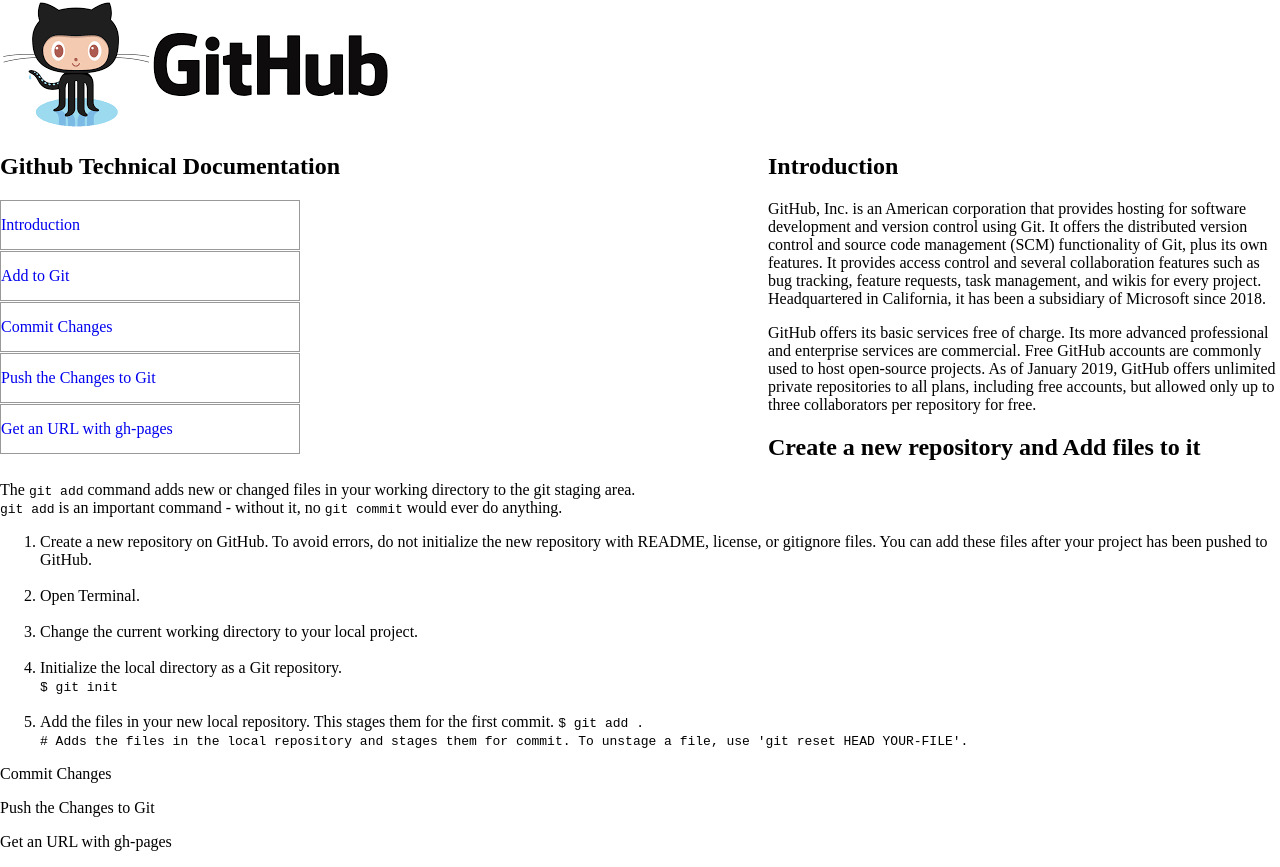
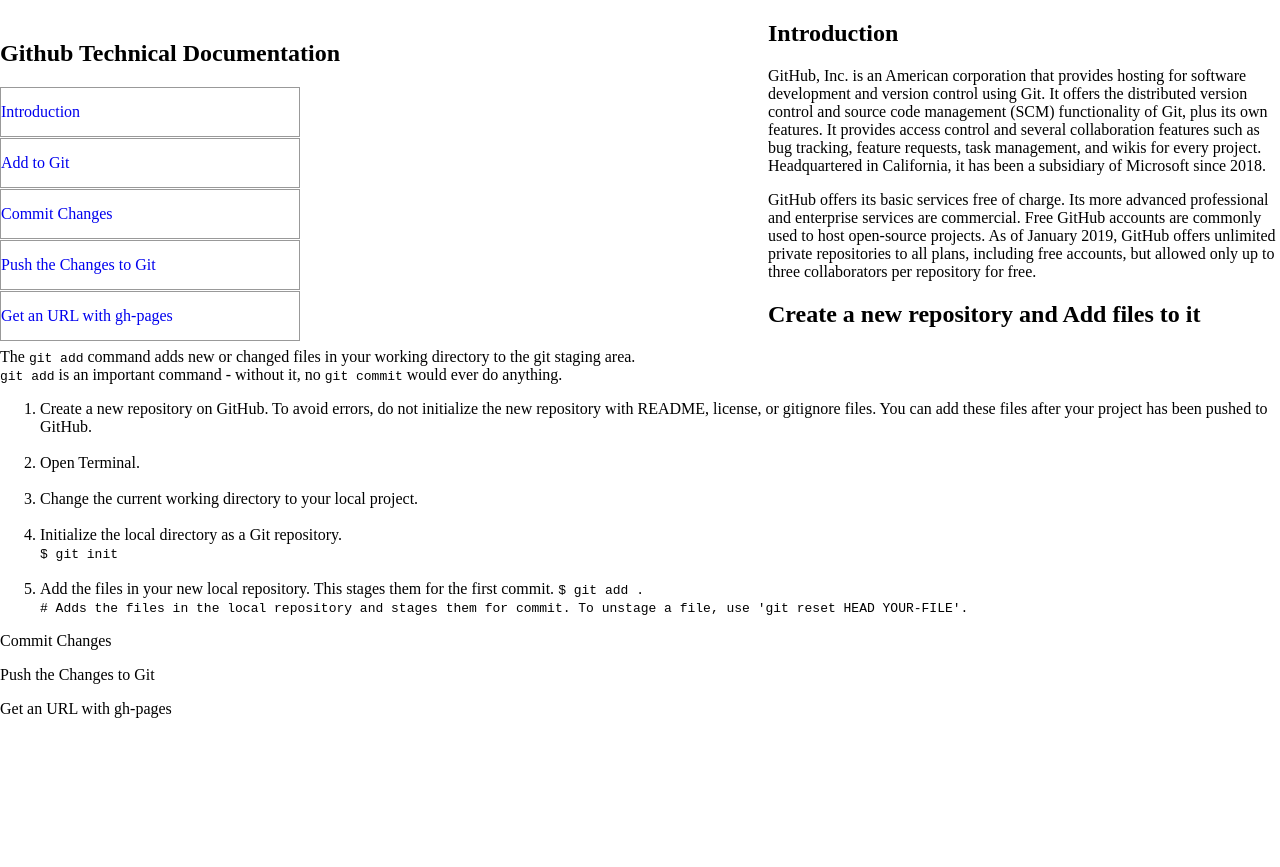
Before and after one commit to amaresma/Technical-Documentation-Page, a plain HTML site: page index.html in a window 1280 px wide. After the commit the page ends 800 px from the top, so only its background shows below. Drawn offline with Linux system fonts and the light colour scheme.

Commit message:
added changes to test

```diff
--- a/index.html
+++ b/index.html
@@ -8,9 +8,6 @@
     <link rel="stylesheet" type="text/css" href="css/style.css">
 </head>
 <body>
-    <div id="header-img-left">
-        <img src="images/github.PNG" alt="github-logo">
-    </div>
     <div id="sidenav" class="left">
         <nav id="navbar">
             <header>
```
